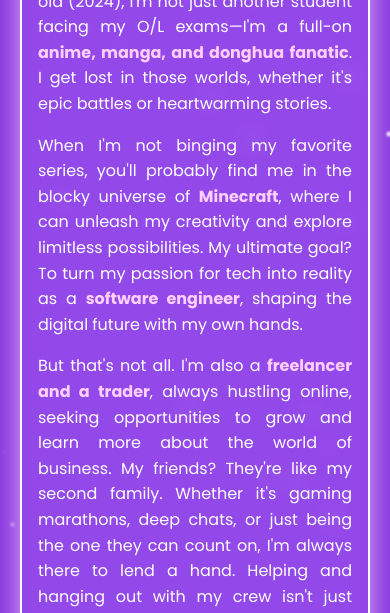
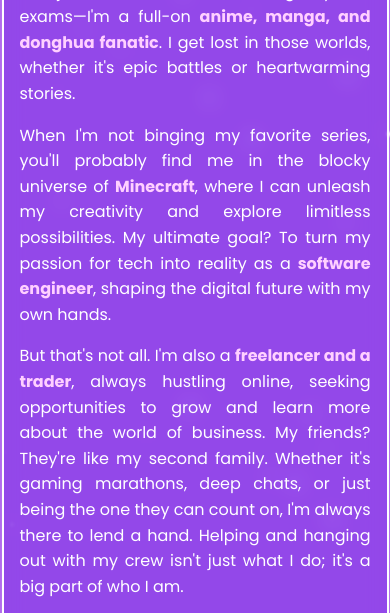
Before and after one commit to LoveUwUBotForeverMcBoss1999/eden, a plain HTML site: page index.html in a window 390 px wide. Shown: the part 314-927 px from the top of the page. Drawn offline with Linux system fonts and the light colour scheme.

Commit message:
Update index.html

```diff
--- a/index.html
+++ b/index.html
@@ -25,10 +25,7 @@
             background-color: #8635E0;
             color: #FFFFFF;
             min-height: 100vh;
-            display: flex;
-            justify-content: center;
-            align-items: center;
-            overflow: hidden;
+            overflow-x: hidden; /* Prevent horizontal scrolling */
         }
 
         .snow-container {
@@ -53,14 +50,13 @@
         .container {
             max-width: 800px;
             width: 90%;
-            margin: 20px;
+            margin: 20px auto;
             padding: 2rem;
             background-color: rgba(179, 117, 255, 0.3);
             border-radius: 20px;
             box-shadow: 0 0 20px rgba(255, 208, 255, 0.5);
             backdrop-filter: blur(10px);
             position: relative;
-            overflow: hidden;
             border: 2px solid #FFFFFF;
             animation: shine 2s infinite;
             z-index: 2;
@@ -136,7 +132,13 @@
         }
 
         @media (max-width: 600px) {
+            body, html {
+                height: auto;
+                overflow-y: auto; /* Enable vertical scrolling on mobile */
+            }
+
             .container {
+                margin: 10px auto;
                 padding: 1rem;
             }
 
```
